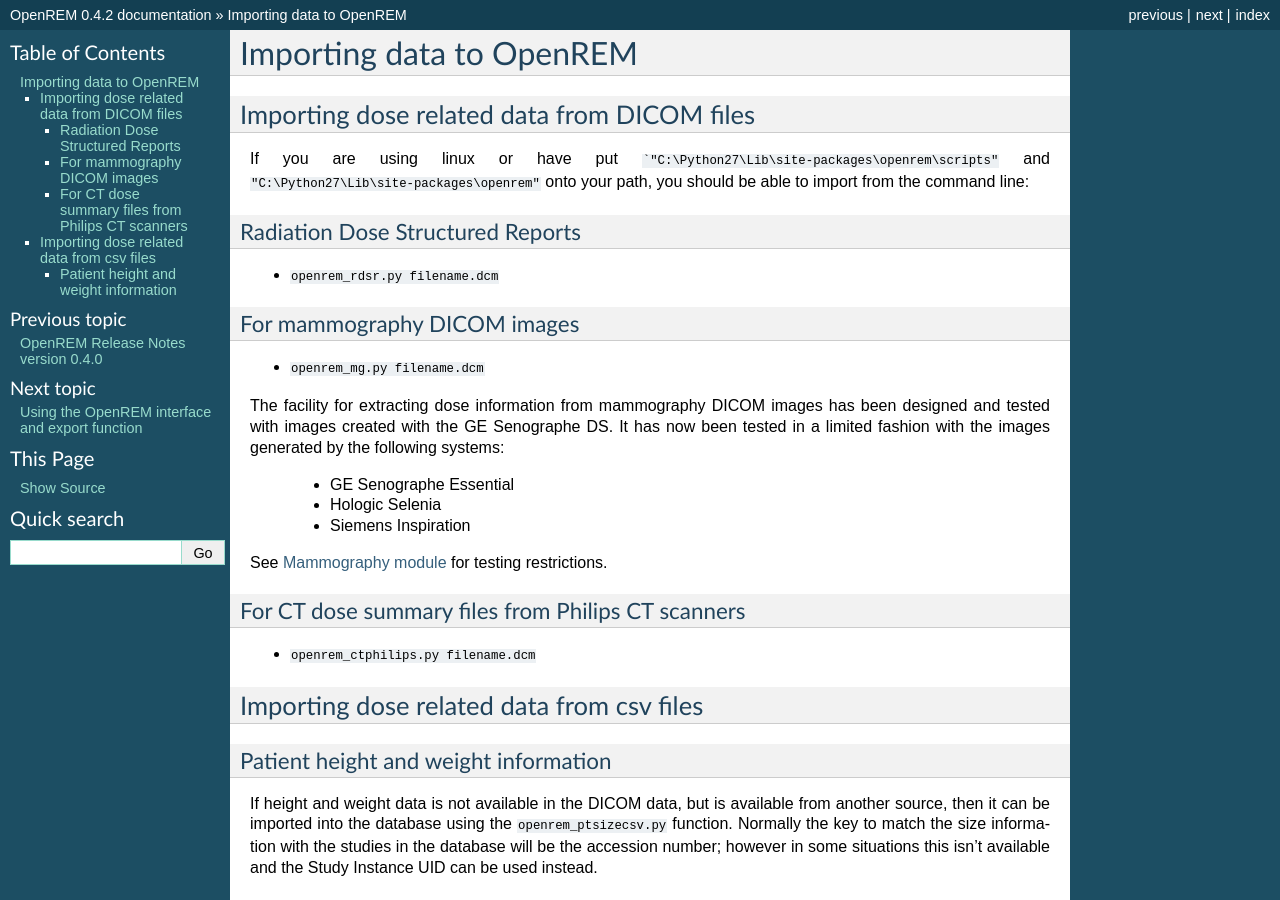
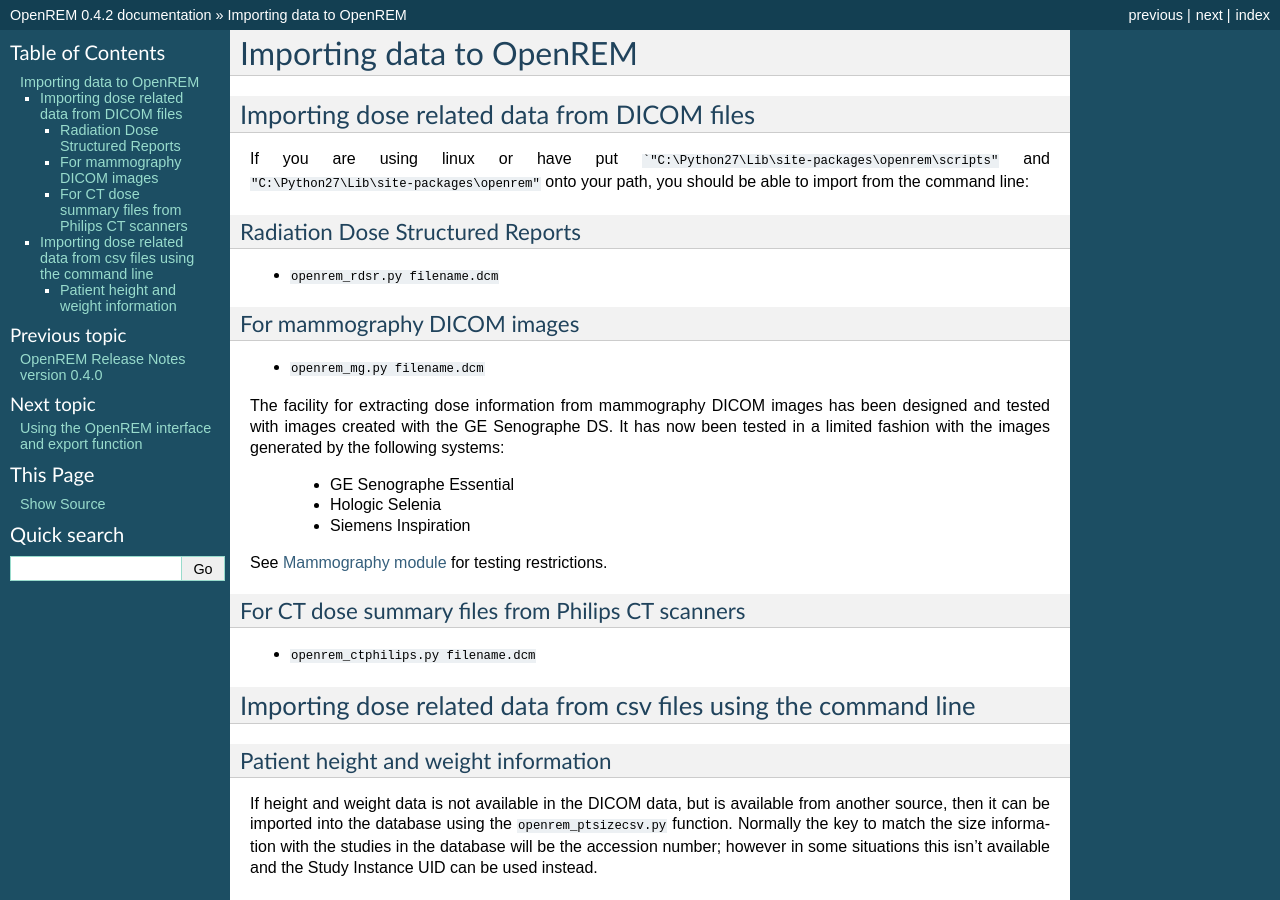
Before and after one commit to ckswilliams/modOpenREM, a Sphinx documentation site: the page built from docs/import.rst, in a window 1280 px wide and 900 px high. Built offline with Sphinx 7.4.7, drawn with Linux system fonts in a browser that asks for light colours.

Commit message:
Identifying that the existing csv import documentation is for command line version of function only.

```diff
--- a/docs/import.rst
+++ b/docs/import.rst
@@ -34,8 +34,8 @@
 * ``openrem_ctphilips.py filename.dcm``
 
 
-Importing dose related data from csv files
-==========================================
+Importing dose related data from csv files using the command line
+=================================================================
 
 Patient height and weight information
 -------------------------------------
```
